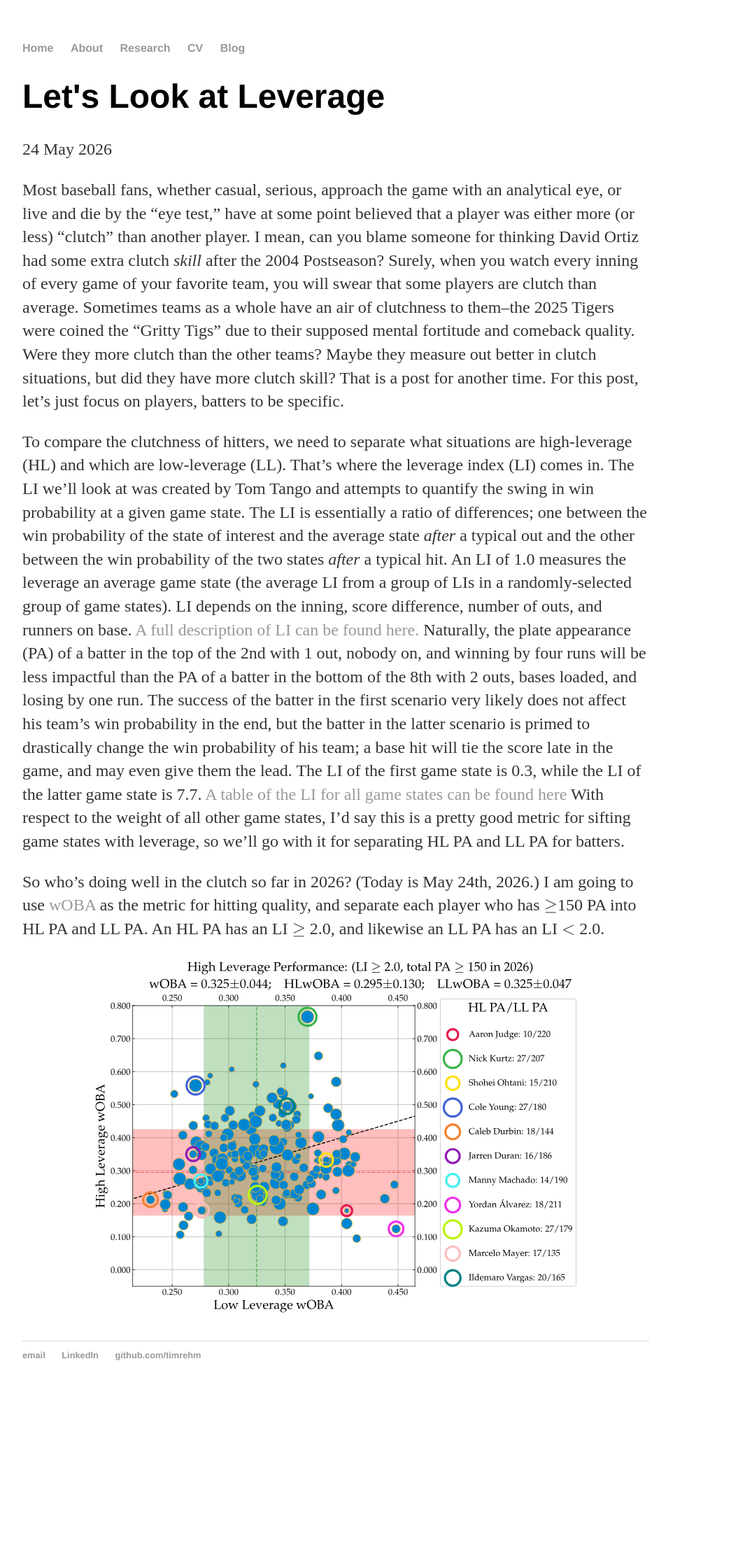
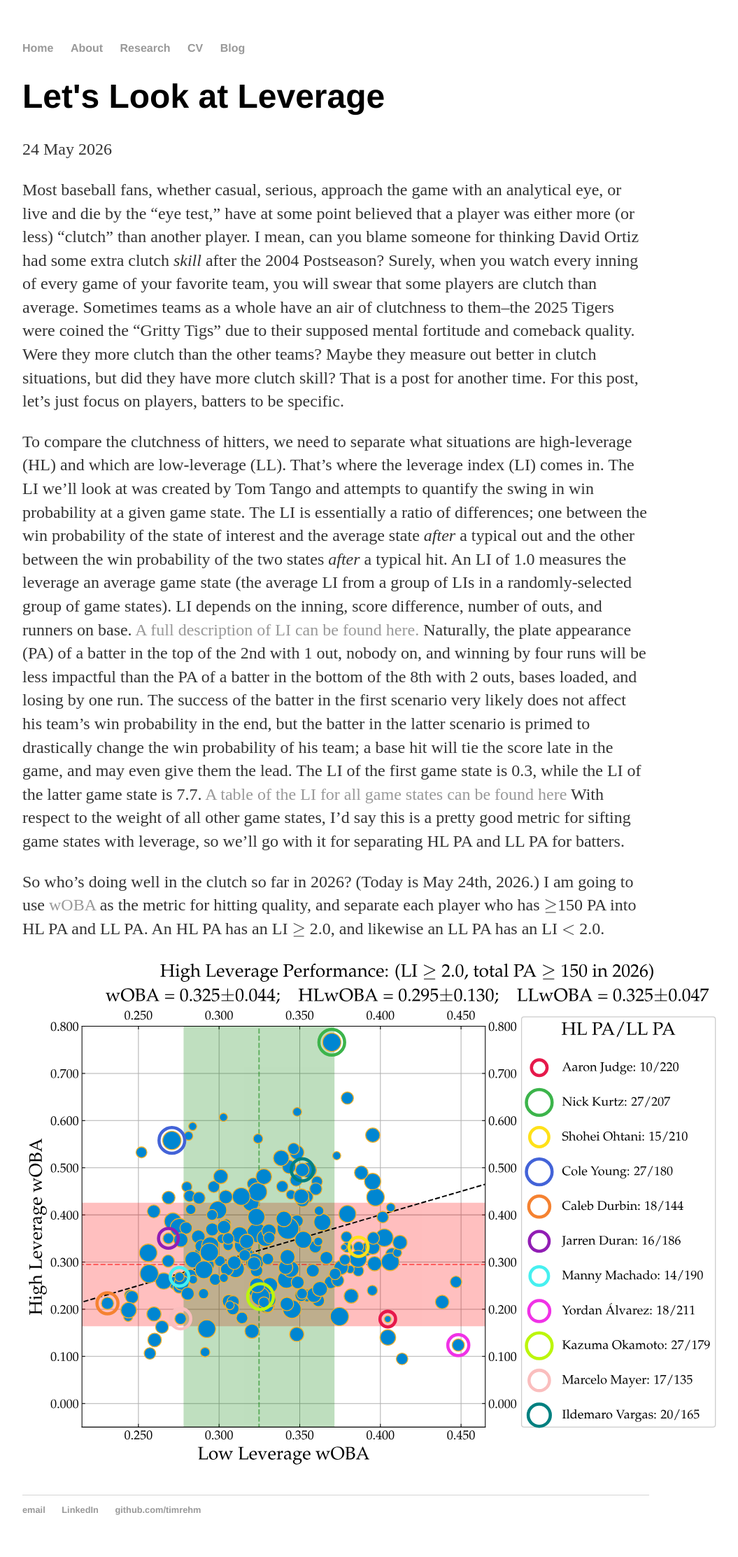
Before and after one commit to timrehm/timrehm.github.io, a Jekyll site: the page built from _posts/2026-5-24-leverage.md, in a window 1280 px wide. Shown: the whole page at 70% size, without its empty margins (160-1215 px from the left). Built offline with Jekyll 4.4.1, drawn with Linux system fonts in a browser that asks for light colours; before the commit the page ends 2004 px from its top, so only the background shows below that.

Commit message:
Update 2026-5-24-leverage.md

```diff
--- a/_posts/2026-5-24-leverage.md
+++ b/_posts/2026-5-24-leverage.md
@@ -12,5 +12,5 @@ To compare the clutchness of hitters, we need to separate what situations are hi
 So who's doing well in the clutch so far in 2026? (Today is May 24th, 2026.) I am going to use [wOBA](https://library.fangraphs.com/offense/woba/) as the metric for hitting quality, and separate each player who has $\geq$150 PA into HL PA and LL PA. An HL PA has an LI $\geq$ 2.0, and likewise an LL PA has an LI $<$ 2.0.
 
 <p align="center">
-  <img src="/plots/2026HLwOBA.svg" width="700">
+  <img src="/plots/2026HLwOBA.svg" width="1000">
 </p>
```
